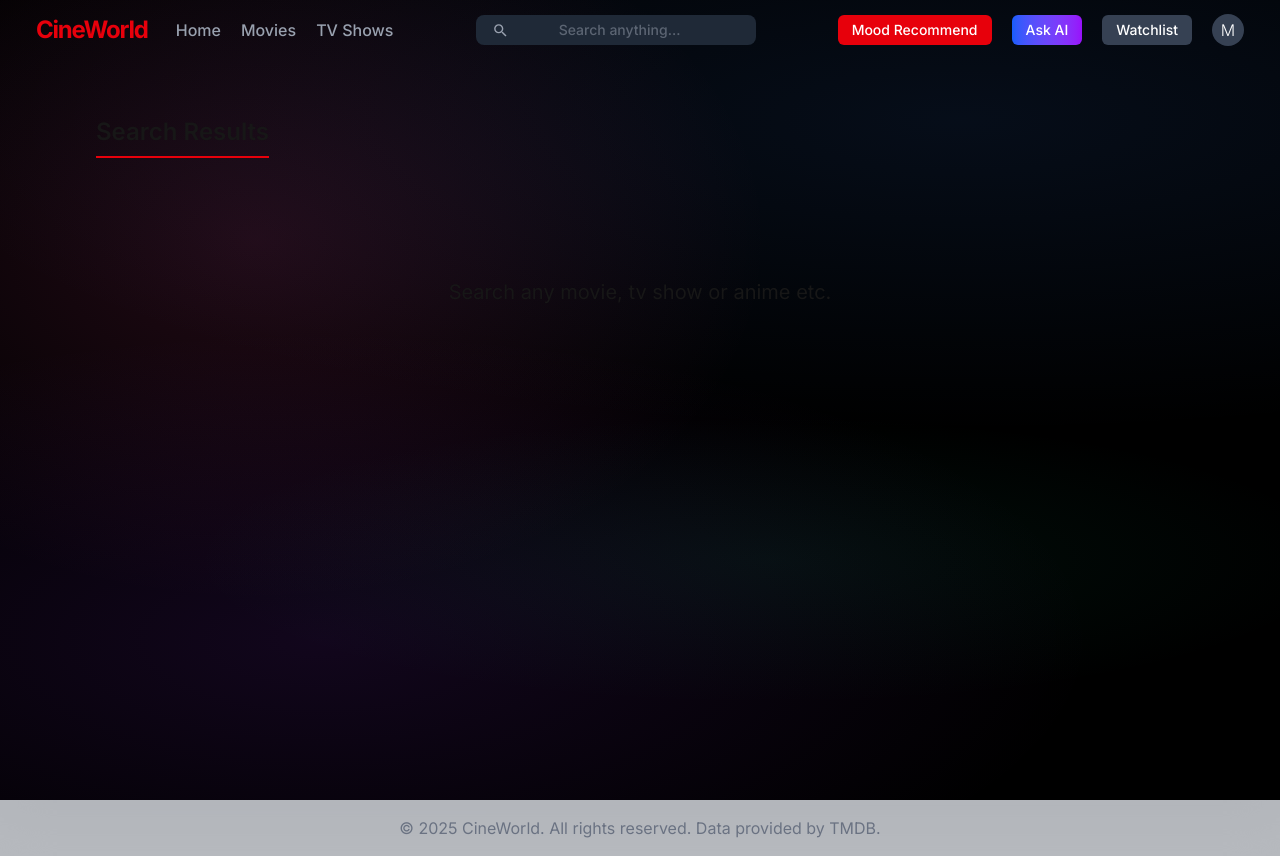
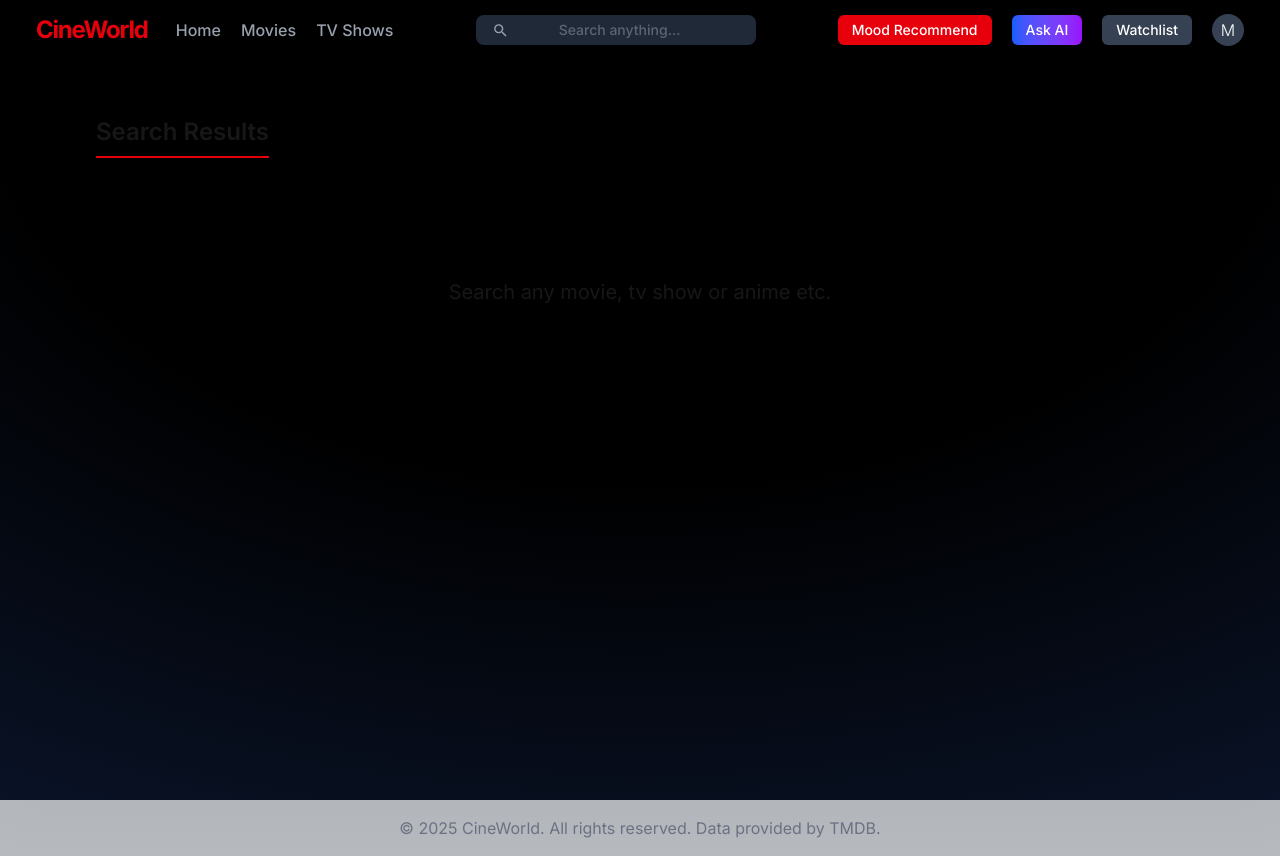
Before and after one commit to divasgt/cineworld, a Next.js app: page /search in a window 1280 px wide. Built offline with nearby package versions, Linux system fonts and the light colour scheme.

Commit message:
Style: changed page Bg

```diff
--- a/src/components/PageBg.jsx
+++ b/src/components/PageBg.jsx
@@ -3,22 +3,29 @@ export default function PageBg() {
 
 
   // style for parent div: min-h-screen bg-black fixed -z-1 top-0 right-0 bottom-0 left-0
+//   return (
+//   <div className="min-h-screen bg-black fixed -z-1 top-0 right-0 bottom-0 left-0">
+//   {/* Cosmic Noise */}
+//   <div
+//     className="absolute inset-0 z-0"
+//     style={{
+//       background: "radial-gradient(circle at 20% 20%, rgba(255,255,255,0.08) 0%, transparent 40%), radial-gradient(circle at 80% 30%, rgba(255,255,255,0.05) 0%, transparent 40%), linear-gradient(120deg, #0f0e17 0%, #1a1b26 100%)"
+//     }}
+//   />
+//   {/* Your Content/Components */}
+// </div>
+//   )
+
   return (
   <div className="min-h-screen bg-black fixed -z-1 top-0 right-0 bottom-0 left-0">
-    {/* Cosmic Nebula */}
+    {/* Dark Horizon Glow */}
     <div
       className="absolute inset-0 z-0"
       style={{
-        background: `
-          radial-gradient(ellipse 110% 70% at 25% 80%, rgba(147, 51, 234, 0.12), transparent 55%),
-          radial-gradient(ellipse 130% 60% at 75% 15%, rgba(59, 130, 246, 0.10), transparent 65%),
-          radial-gradient(ellipse 80% 90% at 20% 30%, rgba(236, 72, 153, 0.14), transparent 50%),
-          radial-gradient(ellipse 100% 40% at 60% 70%, rgba(16, 185, 129, 0.08), transparent 45%),
-          #000000
-        `,
+        background: "radial-gradient(125% 125% at 50% 10%, #000000 40%, #0d1a36 100%)",
       }}
     />
     {/* Your Content/Components */}
-    </div>
+  </div>
   )
 }
```
